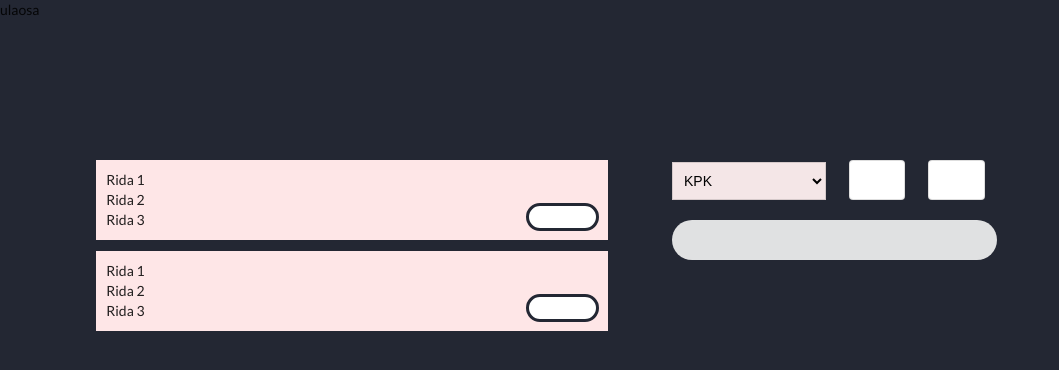
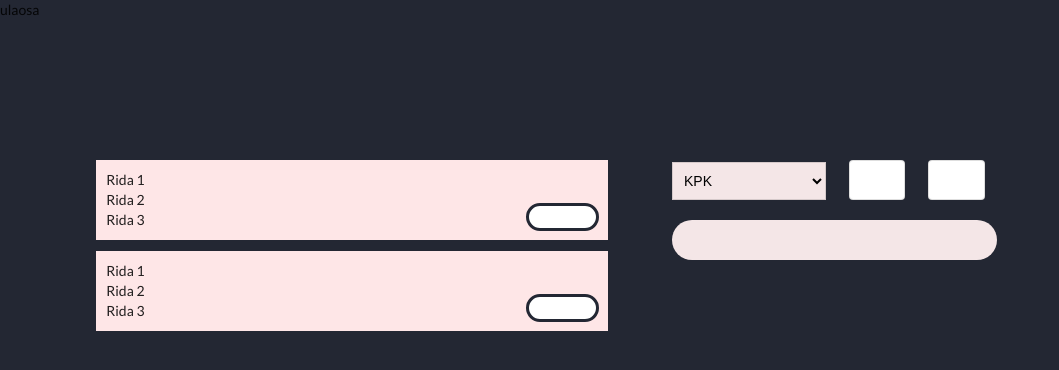
Before and after one commit to johanveenpere/tutvus, a PHP site: page /profile.html in a window 1280 px wide. Shown: the top 370 px of the page, without its empty margins (0-1059 px from the left). Run offline with PHP 8.4, Linux system fonts and the light colour scheme; some libraries are stand-ins or nearby versions.

Commit message:
nuppude varv

```diff
--- a/profile.html
+++ b/profile.html
@@ -41,7 +41,7 @@
             <div class="ui input nr">
                     <input type="number">
             </div>
-            <button class="circular ui icon button post">
+            <button id="varv" class="circular ui icon button post">
               </button>
     </div>
 
--- a/register.html
+++ b/register.html
@@ -34,7 +34,7 @@
                         <input type="email" placeholder="meiliaadress@gmail.com">
                     </div>
                     <br />
-                    <button class="ui button edasi">edasi</button>
+                    <button class="ui button edasi">Registreeri</button>
                 </form>
             </div>
         </div>
--- a/style.css
+++ b/style.css
@@ -37,7 +37,6 @@ body {
     height: 40px;
     margin-right: 4%;
     margin-bottom: 4%;
-    :right;
 
 }
 
@@ -89,3 +88,8 @@ margin-bottom: 2%;
 #drpd {
     background-color: #f4e6e7;
 }
+
+#varv {
+    background-color: #f4e6e7;
+
+}
--- a/style1.css
+++ b/style1.css
@@ -3,7 +3,9 @@
     width: 300px;
     margin-left: auto;
     margin-right: auto;
-    padding-top: 200px;
+    padding-top: 100px;
+
+
 }
 
 
```
